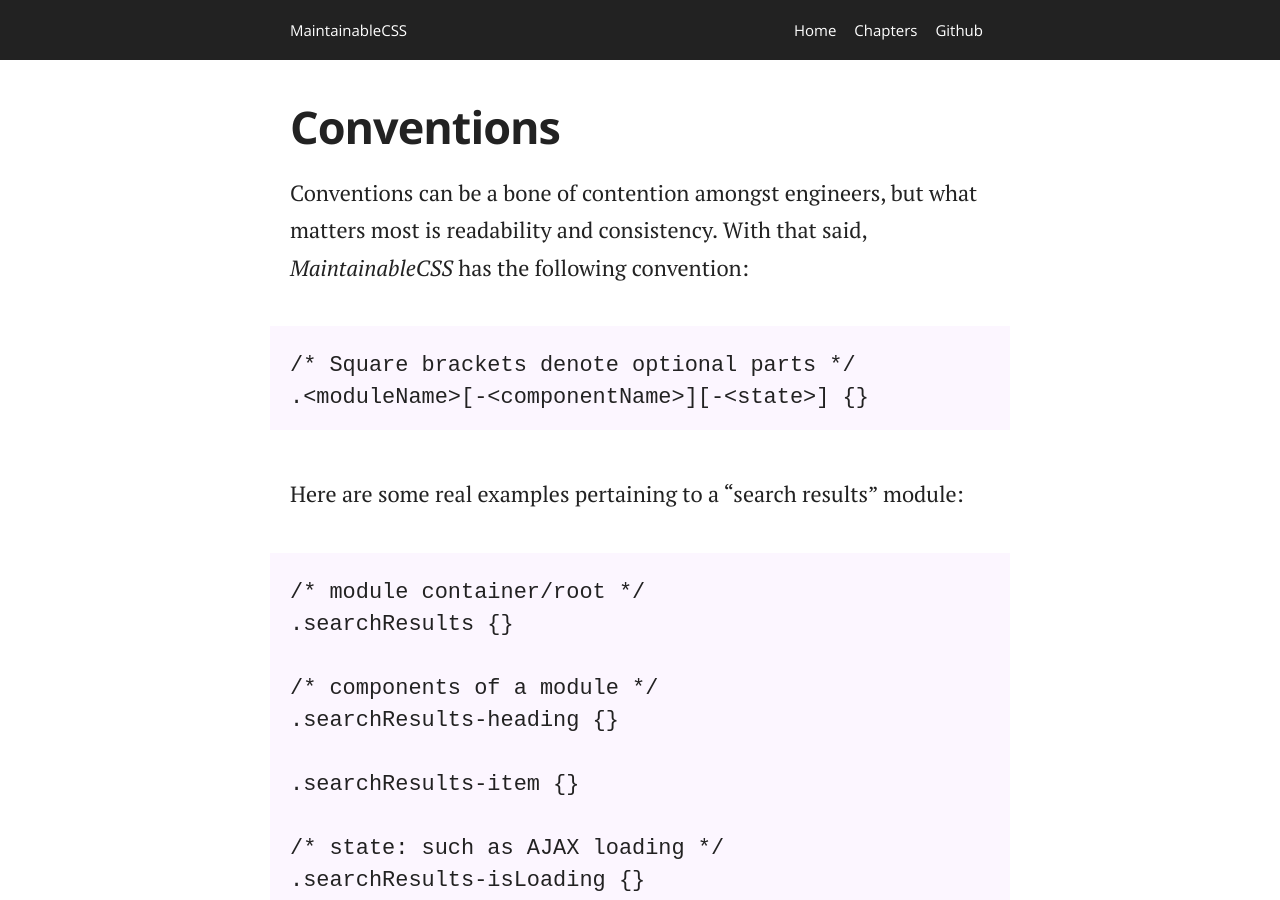
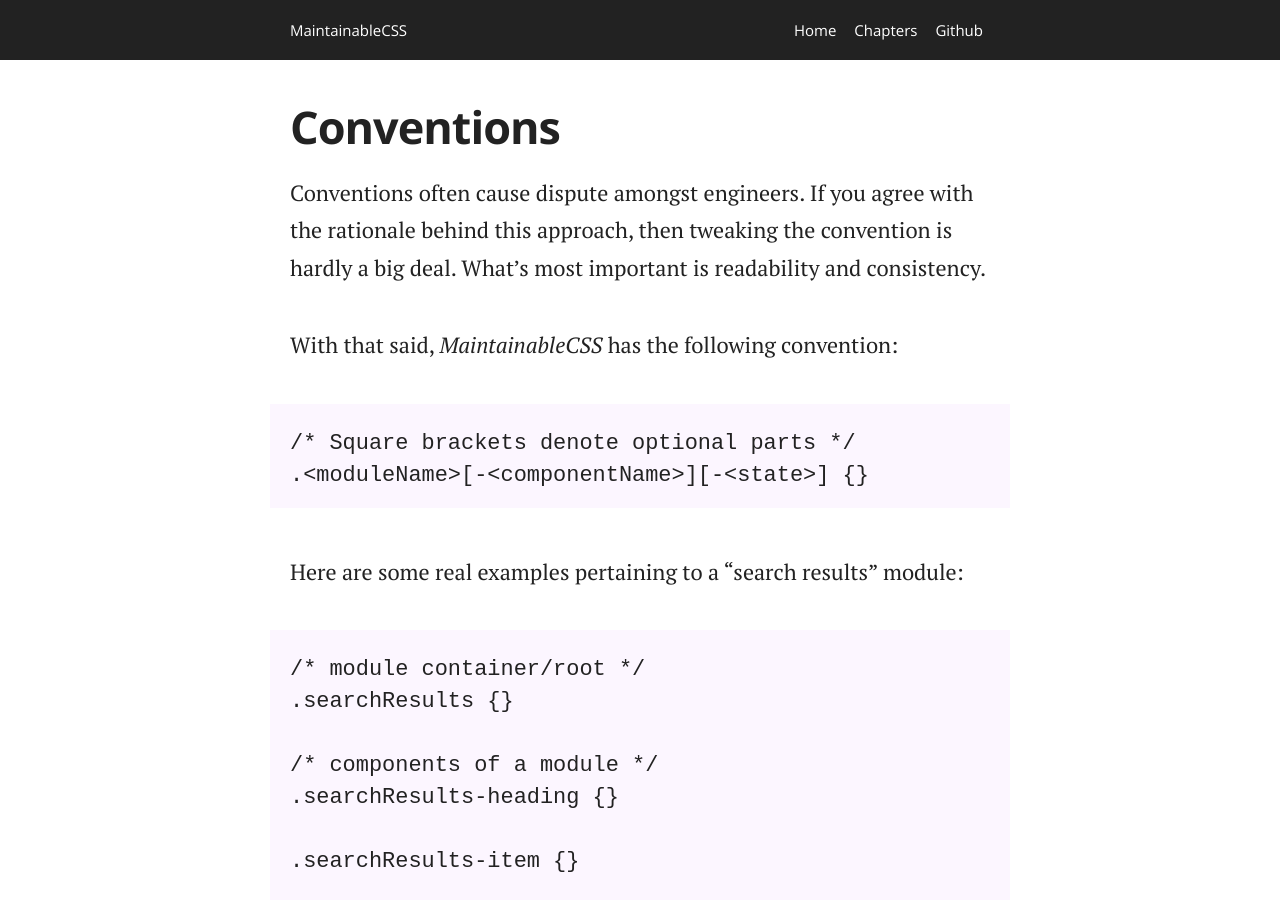
Before and after one commit to adamsilver/maintainablecss.com-jekyll, a Jekyll site: the page built from _chapters/05-conventions.md, in a window 1280 px wide and 900 px high. Built offline with Jekyll 4.4.1, drawn with Linux system fonts in a browser that asks for light colours.

Commit message:
Improve convention copy

```diff
--- a/_chapters/05-conventions.md
+++ b/_chapters/05-conventions.md
@@ -6,7 +6,9 @@ permalink: /chapters/conventions/
 description: Learn the simple conventions that MaintainableCSS employs to write modules, components and state.
 ---
 
-Conventions can be a bone of contention amongst engineers, but what matters most is readability and consistency. With that said, *MaintainableCSS* has the following convention:
+Conventions often cause dispute amongst engineers. If you agree with the rationale behind this approach, then tweaking the convention is hardly a big deal. What's most important is readability and consistency.
+
+With that said, *MaintainableCSS* has the following convention:
 
 	/* Square brackets denote optional parts */
 	.<moduleName>[-<componentName>][-<state>] {}
```
